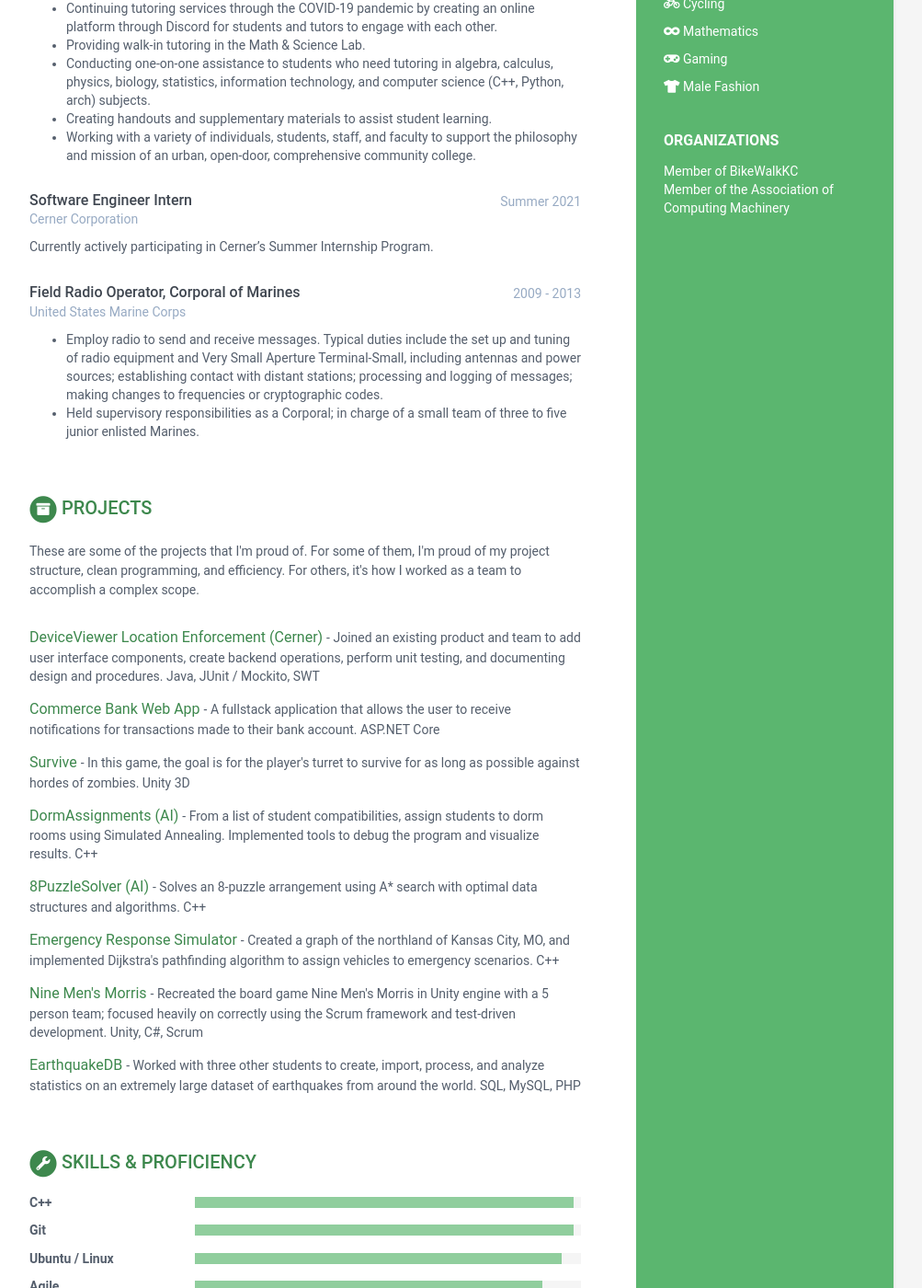
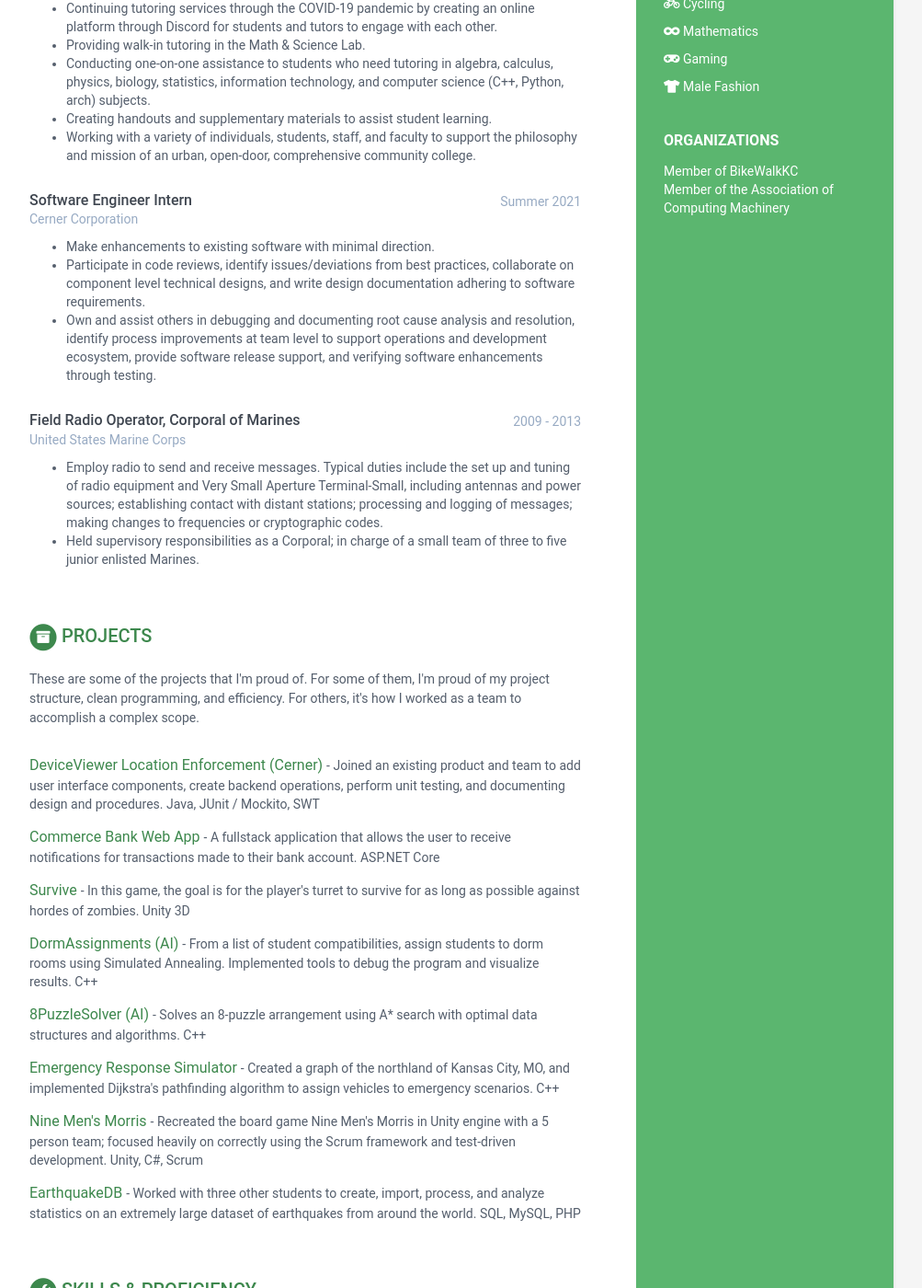
Before and after one commit to zachgharst/zachgharst.github.io, a Jekyll site: the page built from index.html, in a window 1280 px wide and 1400 px high, scrolled down 781 px. Shown: the whole window at 92% size, without its empty margins (168-1171 px from the left). Built offline with Jekyll 4.4.1, drawn with Linux system fonts in a browser that asks for light colours; part of the change alters nothing that is shown; some of the changed text lies outside the part shown.

Commit message:
Update data.yml

```diff
--- a/_data/data.yml
+++ b/_data/data.yml
@@ -88,7 +88,10 @@ experiences:
     - role: Software Engineer Intern
       time: Summer 2021
       company: Cerner Corporation
-      details: Currently actively participating in Cerner's Summer Internship Program.
+      details: |
+          - Make enhancements to existing software with minimal direction.
+          - Participate in code reviews, identify issues/deviations from best practices, collaborate on component level technical designs, and write design documentation adhering to software requirements.
+          - Own and assist others in debugging and documenting root cause analysis and resolution, identify process improvements at team level to support operations and development ecosystem, provide software release support, and verifying software enhancements through testing.
 
     - role: Field Radio Operator, Corporal of Marines
       time: 2009 - 2013
@@ -148,13 +151,19 @@ skills:
       - name: Agile
         level: 90%
 
+      - name: Java
+        level: 80%
+
       - name: MySQL / SQL
         level: 75%
 
-      - name: C#
-        level: 70%
+      - name: TypeScript / JavaScript
+        level: 50%
 
-      - name: ASP.NET Core MVC
+      - name: REST API
         level: 50%
+
+      - name: MongoDB
+        level: 40%
 # footer: >
   #  Designed with <i class="fas fa-heart"></i> by <a href="http://themes.3rdwavemedia.com" target="_blank" rel="nofollow">Xiaoying Riley</a>
```
